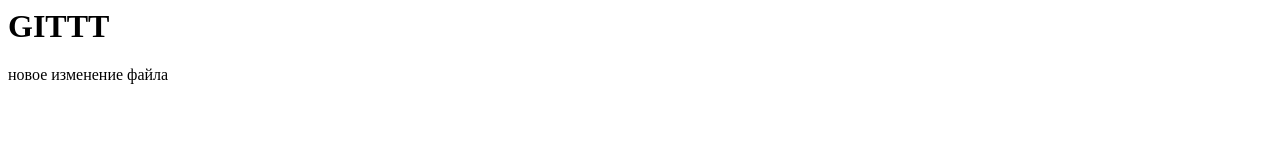
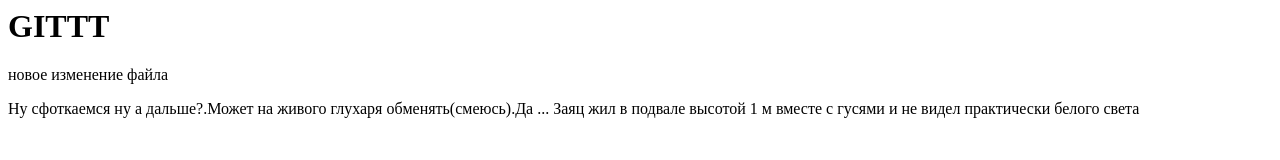
Before and after one commit to mrskod/site, a plain HTML site: page index.html in a window 1280 px wide. Drawn offline with Linux system fonts and the light colour scheme.

Commit message:
second commit

```diff
--- a/index.html
+++ b/index.html
@@ -7,5 +7,7 @@
 	<body>
 		<h1>GITTT</h1>
         <p> новое изменение файла</p>
+	<p>Ну сфоткаемся ну а дальше?.Может на живого глухаря обменять(смеюсь).Да ... Заяц жил в подвале высотой 1 м вместе с гусями и не видел практически белого света
+	</p>
 	</body>
 </html>
```
